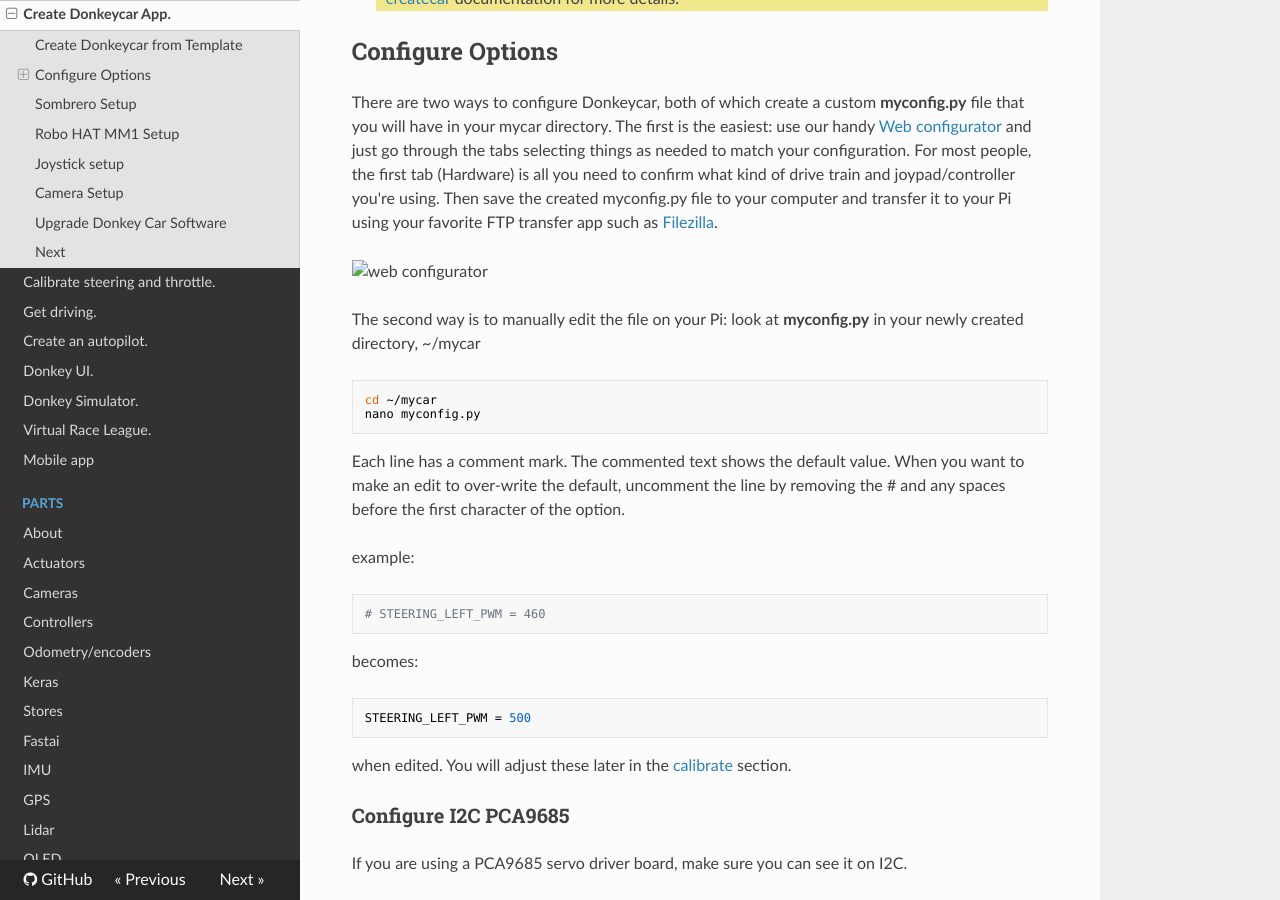
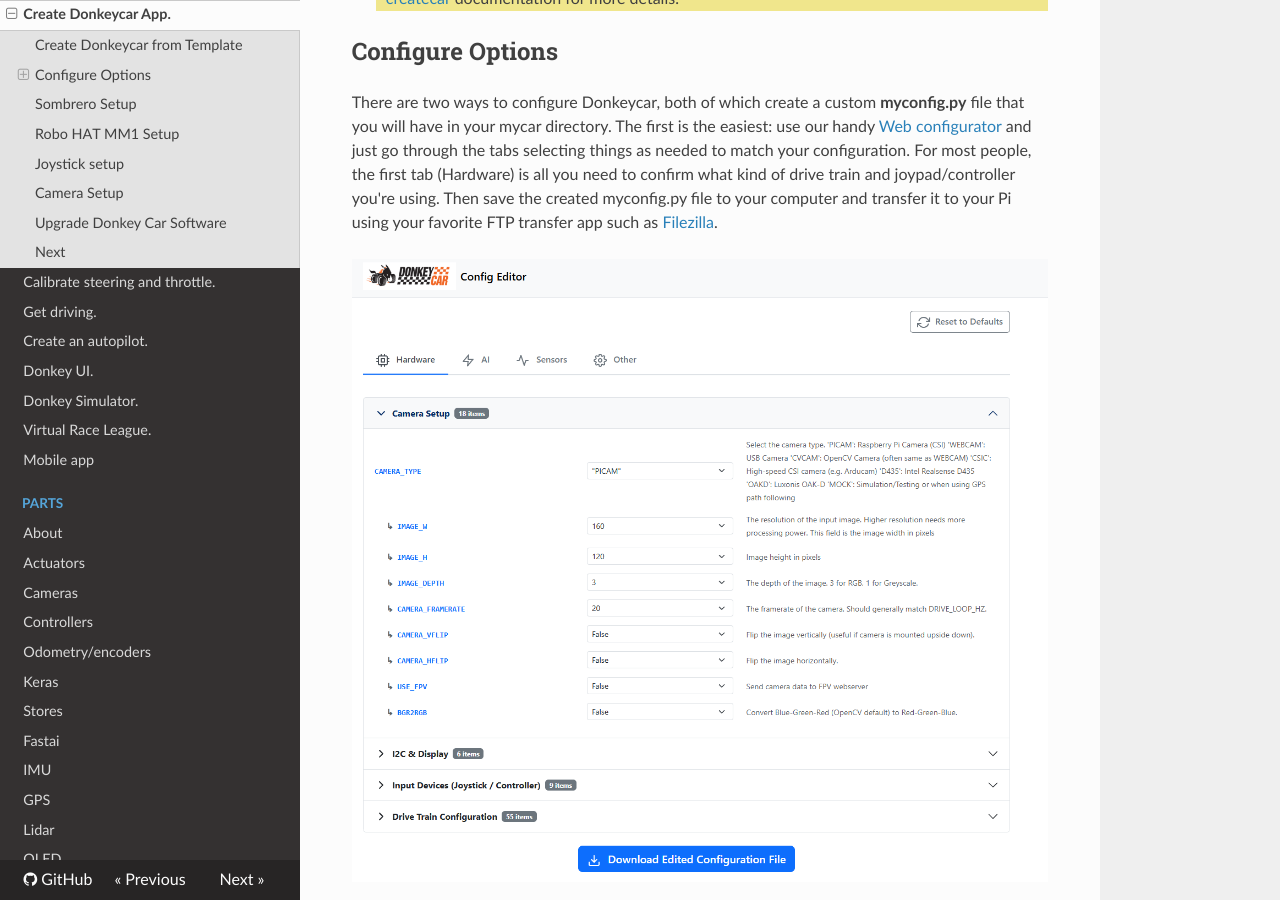
Before and after one commit to autorope/donkeydocs, an MkDocs documentation site: the page built from docs/guide/create_application.md, in a window 1280 px wide and 900 px high, scrolled down 638 px. Built offline with MkDocs 1.6.1, drawn with Linux system fonts in a browser that asks for light colours; nearby versions of some CDN libraries.

Commit message:
Fix image path for web configurator in create_application.md
Update image path for web configurator in documentation.

````diff
--- a/docs/guide/create_application.md
+++ b/docs/guide/create_application.md
@@ -28,7 +28,7 @@ donkey createcar --template=cv_control --path ~/mycar
 
 There are two ways to configure Donkeycar, both of which create a custom __myconfig.py__ file that you will have in your mycar directory. The first is the easiest: use our handy [Web configurator](http://configurator.donkeycar.com/) and just go through the tabs selecting things as needed to match your configuration. For most people, the first tab (Hardware) is all you need to confirm what kind of drive train and joypad/controller you're using. Then save the created myconfig.py file to your computer and transfer it to your Pi using your favorite FTP transfer app such as [Filezilla](https://filezilla-project.org/).
 
-![web configurator](assets/configurator.png)
+![web configurator](../../assets/configurator.png)
 
 The second way is to manually edit the file on your Pi: look at __myconfig.py__ in your newly created directory, ~/mycar
 ```bash
````
